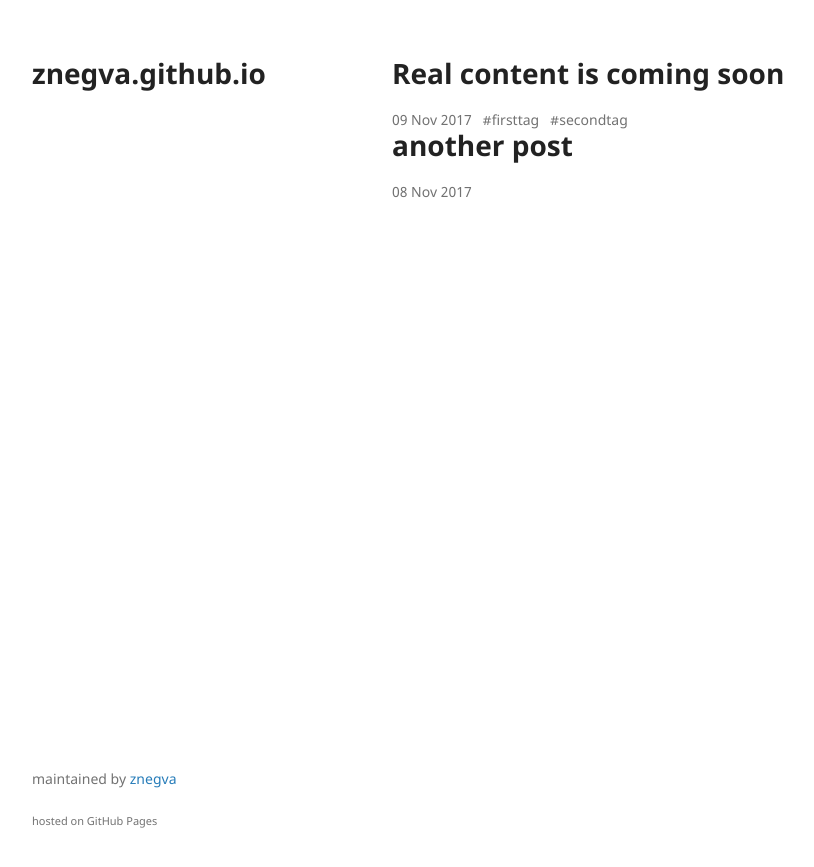
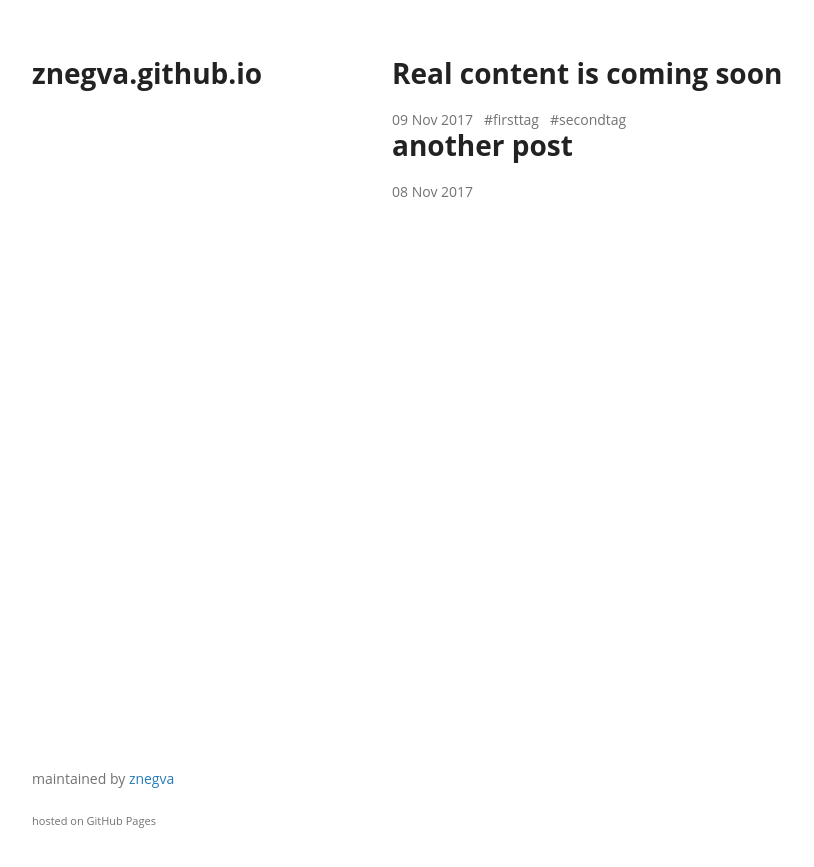
Before and after one commit to znegva/znegva.github.io, a Jekyll site: the page built from index.html, in a window 1280 px wide. Shown: the top 867 px of the page, without its empty margins (178-992 px from the left). Built offline with Jekyll 4.4.1, drawn with Linux system fonts in a browser that asks for light colours; the repository's description, which GitHub fills in, is left out.

Commit message:
changed font to Open Sans with fall back to Liberation  Sans --> Helvetica Neue --> Helvetica --> Ariel --> sans-serif
No more provision of the font-files (if the user has it its ok, if not
the fallback is used, keep it minimal ;) )

```diff
--- a/_sass/fonts.scss
+++ /dev/null
@@ -1,55 +0,0 @@
-@font-face {
-  font-family: 'Noto Sans';
-  font-weight: 400;
-  font-style: normal;
-  src: url('../fonts/Noto-Sans-regular/Noto-Sans-regular.eot');
-  src: url('../fonts/Noto-Sans-regular/Noto-Sans-regular.eot?#iefix') format('embedded-opentype'),
-       local('Noto Sans'),
-       local('Noto-Sans-regular'),
-       url('../fonts/Noto-Sans-regular/Noto-Sans-regular.woff2') format('woff2'),
-       url('../fonts/Noto-Sans-regular/Noto-Sans-regular.woff') format('woff'),
-       url('../fonts/Noto-Sans-regular/Noto-Sans-regular.ttf') format('truetype'),
-       url('../fonts/Noto-Sans-regular/Noto-Sans-regular.svg#NotoSans') format('svg');
-}
-
-@font-face {
-  font-family: 'Noto Sans';
-  font-weight: 700;
-  font-style: normal;
-  src: url('../fonts/Noto-Sans-700/Noto-Sans-700.eot');
-  src: url('../fonts/Noto-Sans-700/Noto-Sans-700.eot?#iefix') format('embedded-opentype'),
-       local('Noto Sans Bold'),
-       local('Noto-Sans-700'),
-       url('../fonts/Noto-Sans-700/Noto-Sans-700.woff2') format('woff2'),
-       url('../fonts/Noto-Sans-700/Noto-Sans-700.woff') format('woff'),
-       url('../fonts/Noto-Sans-700/Noto-Sans-700.ttf') format('truetype'),
-       url('../fonts/Noto-Sans-700/Noto-Sans-700.svg#NotoSans') format('svg');
-}
-
-@font-face {
-  font-family: 'Noto Sans';
-  font-weight: 400;
-  font-style: italic;
-  src: url('../fonts/Noto-Sans-italic/Noto-Sans-italic.eot');
-  src: url('../fonts/Noto-Sans-italic/Noto-Sans-italic.eot?#iefix') format('embedded-opentype'),
-       local('Noto Sans Italic'),
-       local('Noto-Sans-italic'),
-       url('../fonts/Noto-Sans-italic/Noto-Sans-italic.woff2') format('woff2'),
-       url('../fonts/Noto-Sans-italic/Noto-Sans-italic.woff') format('woff'),
-       url('../fonts/Noto-Sans-italic/Noto-Sans-italic.ttf') format('truetype'),
-       url('../fonts/Noto-Sans-italic/Noto-Sans-italic.svg#NotoSans') format('svg');
-}
-
-@font-face {
-  font-family: 'Noto Sans';
-  font-weight: 700;
-  font-style: italic;
-  src: url('../fonts/Noto-Sans-700italic/Noto-Sans-700italic.eot');
-  src: url('../fonts/Noto-Sans-700italic/Noto-Sans-700italic.eot?#iefix') format('embedded-opentype'),
-       local('Noto Sans Bold Italic'),
-       local('Noto-Sans-700italic'),
-       url('../fonts/Noto-Sans-700italic/Noto-Sans-700italic.woff2') format('woff2'),
-       url('../fonts/Noto-Sans-700italic/Noto-Sans-700italic.woff') format('woff'),
-       url('../fonts/Noto-Sans-700italic/Noto-Sans-700italic.ttf') format('truetype'),
-       url('../fonts/Noto-Sans-700italic/Noto-Sans-700italic.svg#NotoSans') format('svg');
-}
--- a/_sass/jekyll-theme-minimal.scss
+++ b/_sass/jekyll-theme-minimal.scss
@@ -1,10 +1,9 @@
-@import "fonts";
 @import "rouge-github";
 
 body {
   background-color: #fff;
   padding:50px;
-  font: 14px/1.5 "Noto Sans", "Helvetica Neue", Helvetica, Arial, sans-serif;
+  font: 14px/1.5 "Open Sans","Liberation Sans", "Helvetica Neue", Helvetica, Arial, sans-serif;
   color:#727272;
   font-weight:400;
 }
```
